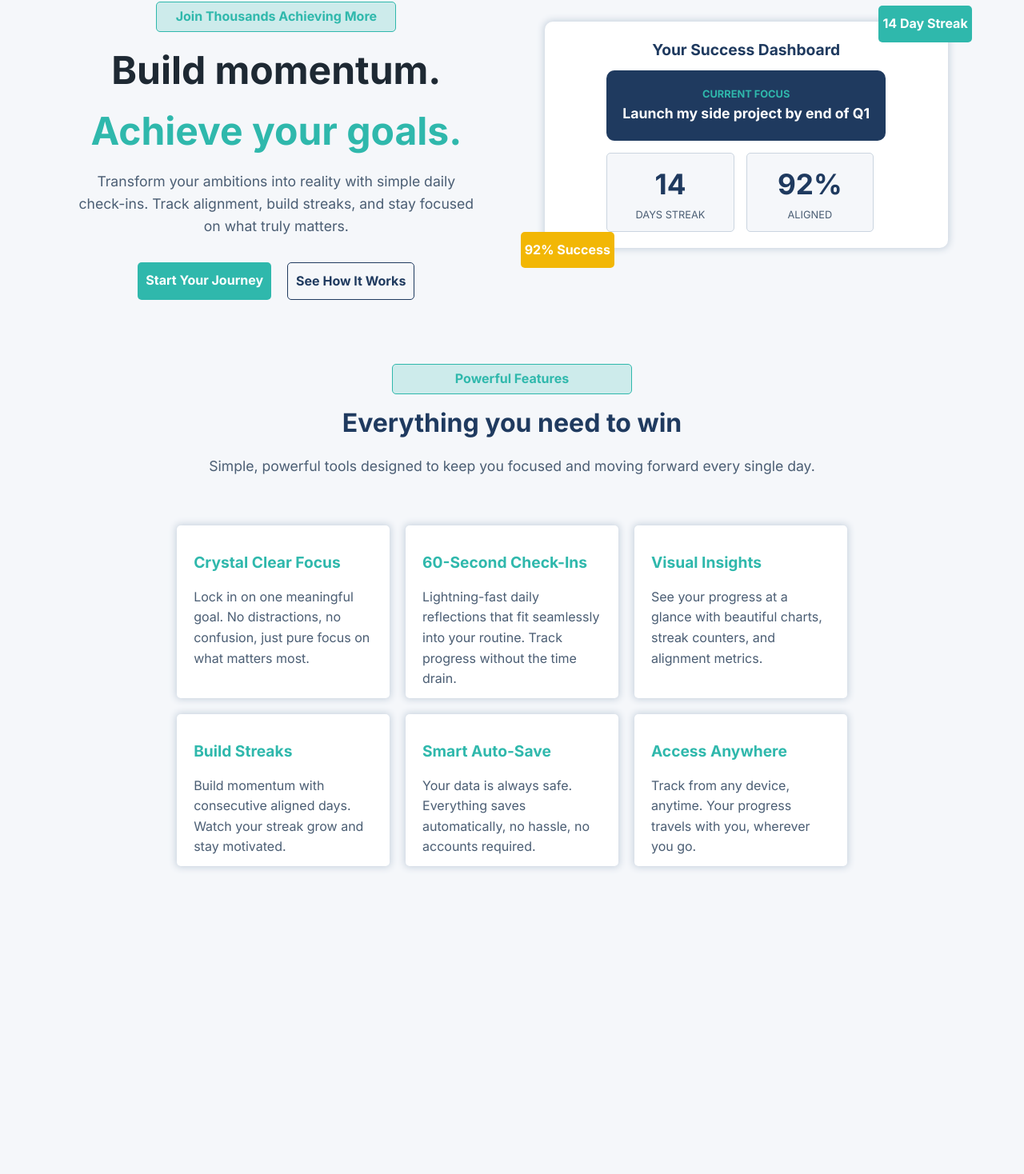
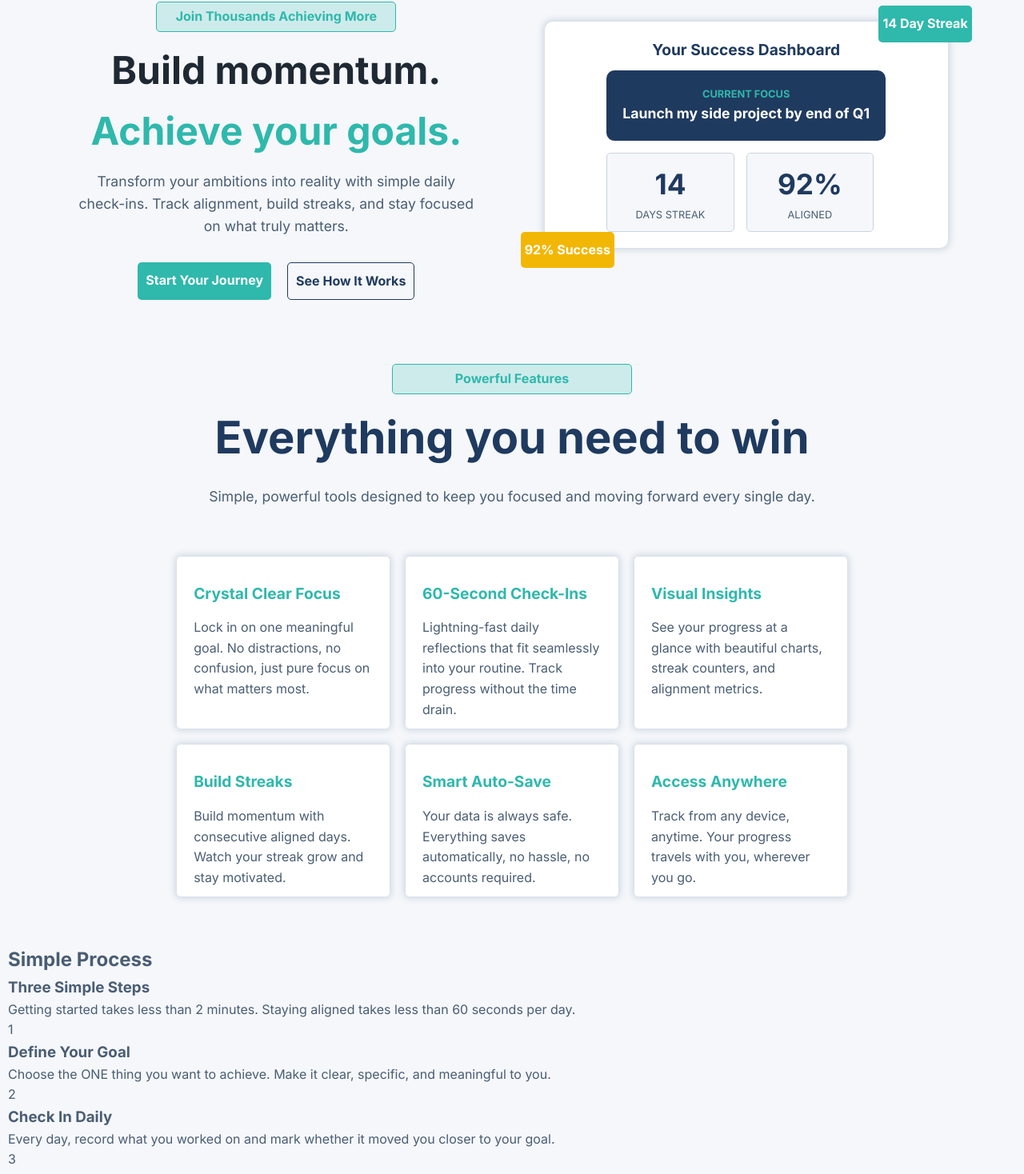
Before and after one commit to 4wiafe/daily-alignment, a React (Vite) app in the folder daily-alignment-app/: page / in a window 1280 px wide. Shown: the part 191-1659 px from the top of the page at 80% size. Before the commit the page ends 1324 px from the top, so only its background shows below. Built offline with nearby package versions, Linux system fonts and the light colour scheme; a web font is replaced by a local one.

Commit message:
Add how it works section

```diff
--- a/daily-alignment-app/src/components/LandingPage/LandingPage.jsx
+++ b/daily-alignment-app/src/components/LandingPage/LandingPage.jsx
@@ -1,6 +1,7 @@
 import Header from "./sections/Header/Header";
 import Hero from "./sections/Hero/Hero";
 import Features from "./sections/Features/Features";
+import HowItWorks from "./sections/HowItWorks/HowItWorks";
 
 export default function LandingPage() {
   return (
@@ -9,6 +10,7 @@ export default function LandingPage() {
       <main>
         <Hero />
         <Features />
+        <HowItWorks />
       </main>
     </>
   );
--- a/daily-alignment-app/src/components/LandingPage/sections/Features/Features.css
+++ b/daily-alignment-app/src/components/LandingPage/sections/Features/Features.css
@@ -13,7 +13,6 @@
   margin-top: 50px;
   color: var(--accent);
   font-size: 1rem;
-  font-weight: 550;
   padding: 5px;
   margin-bottom: 10px;
   background: var(--accent-light);
@@ -65,3 +64,21 @@
   color: var(--accent);
   font-size: 1.2rem;
 }
+
+@media screen and (min-width: 481px) {
+  .features-sub-heading {
+    font-size: 2rem;
+  }
+}
+
+@media screen and (min-width: 769px) {
+  .features-sub-heading {
+    font-size: 3rem;
+  }
+}
+
+@media screen and (min-width: 1025px) {
+  .features-sub-heading {
+    font-size: 3.5rem;
+  }
+}
--- /dev/null
+++ b/daily-alignment-app/src/components/LandingPage/sections/HowItWorks/HowItWorks.jsx
@@ -0,0 +1,40 @@
+import "./HowItWorks.css";
+
+const steps = [
+  {
+    id: 1,
+    title: "Define Your Goal",
+    description: "Choose the ONE thing you want to achieve. Make it clear, specific, and meaningful to you."
+  },
+  {
+    id: 2,
+    title: "Check In Daily",
+    description: "Every day, record what you worked on and mark whether it moved you closer to your goal."
+  },
+  {
+    id: 3,
+    title: "Watch Growth Happen",
+    description: "Track your streaks, celebrate wins, and watch your alignment rate climb as you build momentum."
+  }
+];
+
+export default function HowItWorks() {
+  return (
+    <section id="how-it-works">
+      <h2 className="hiw-title">Simple Process</h2>
+      <h3 className="hiw-sub-title">Three Simple Steps</h3>
+      <p className="hiw-description">Getting started takes less than 2 minutes. Staying aligned takes less than 60 seconds per day.</p>
+      <div className="steps-container">
+        {
+          steps.map(step => (
+            <div className="step" key={step.id}>
+              <span>{step.id}</span>
+              <h3 className="step-title">{step.title}</h3>
+              <p className="step-description">{step.description}</p>
+            </div>
+          ))
+        }
+      </div>
+    </section>
+  );
+}
```
Also changed, not shown: daily-alignment-app/src/components/LandingPage/sections/HowItWorks/HowItWorks.css (added).
